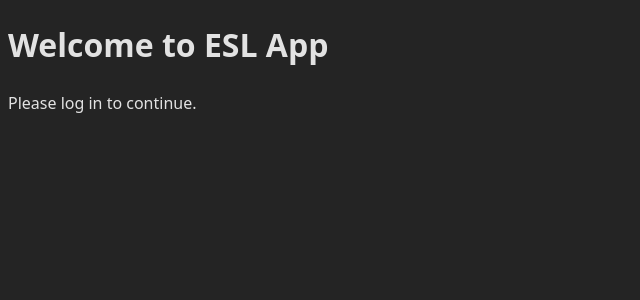
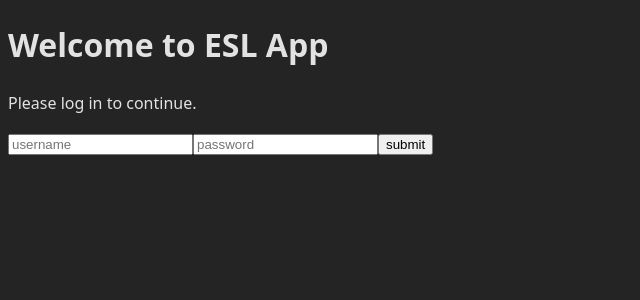
Before and after one commit to sarahwhitehouse17/esl-app, a React (Vite) app in the folder apps/client/: page / in a window 1280 px wide. Shown: the top 300 px of the page, without its empty margins (0-640 px from the left). Built offline with nearby package versions, Linux system fonts and the light colour scheme.

Commit message:
Added sign-in form to landing page

```diff
--- a/apps/client/src/Pages/LandingPage.tsx
+++ b/apps/client/src/Pages/LandingPage.tsx
@@ -1,8 +1,15 @@
+
+
 export default function landingPage() {
   return (
     <div>
       <h1>Welcome to ESL App</h1>
       <p>Please log in to continue.</p>
+      <form>
+        <input type="text" placeholder="username"></input>
+        <input type="text" placeholder="password"></input>
+        <input type="button" value="submit" />
+      </form>
       {/* You can add login logic later */}
     </div>
   );
```
